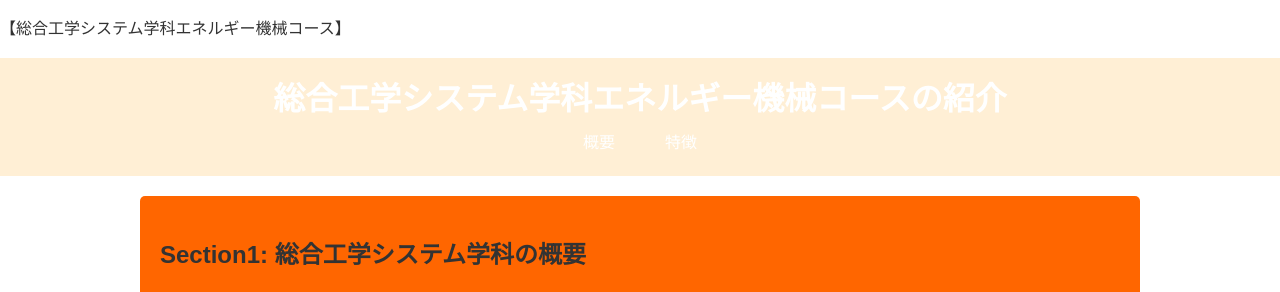
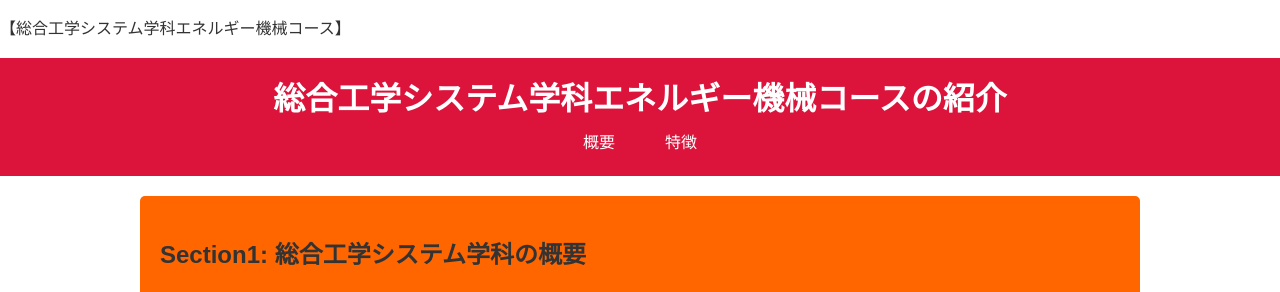
Before and after one commit to R23077/Infomation3, a plain HTML site: page index.html in a window 1280 px wide. Shown: the top 292 px of the page. Drawn offline with Linux system fonts and the light colour scheme.

Commit message:
Update main.css

```diff
--- a/main.css
+++ b/main.css
@@ -7,7 +7,7 @@ body {
 
 /* ヘッダーのスタイル */
 header {
-    background-color: #ffefd5;
+    background-color: #dc143c;
     color: white;
     padding: 1rem 0;
     text-align: center;
```
